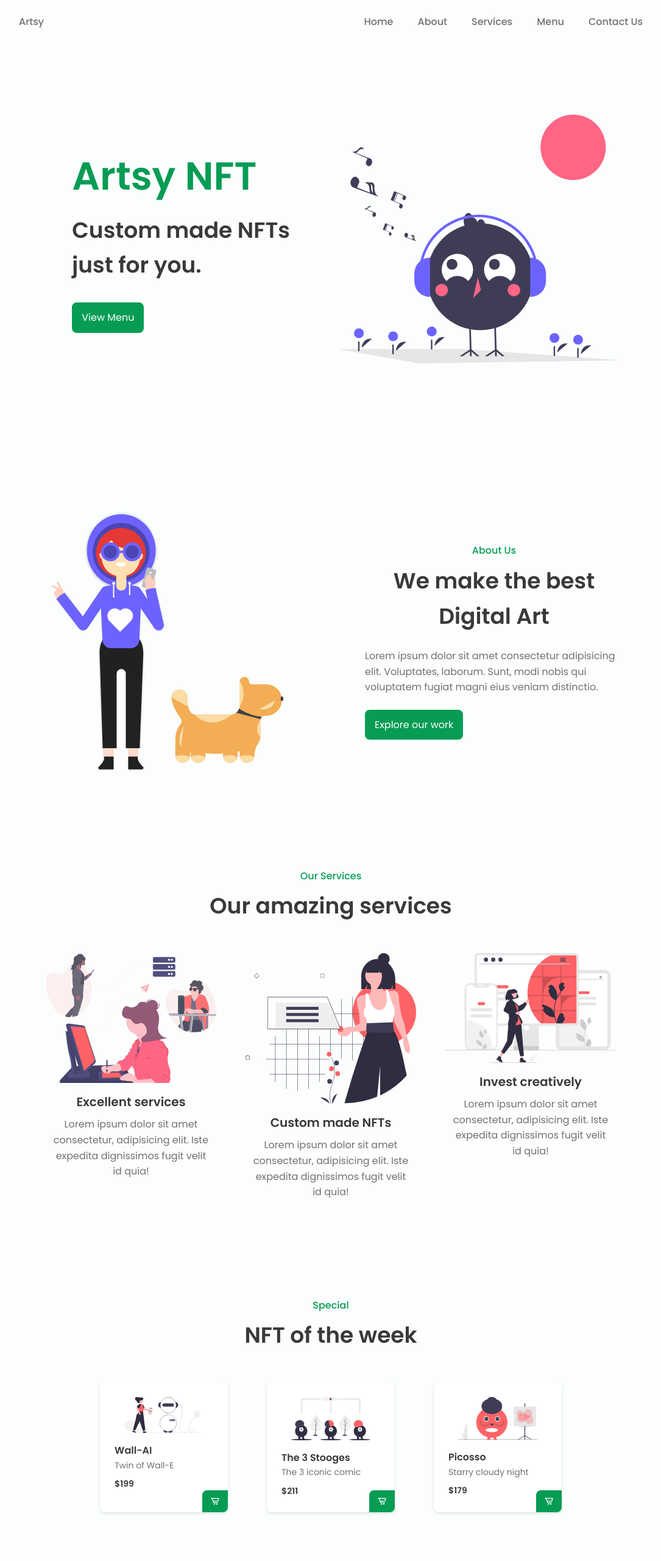
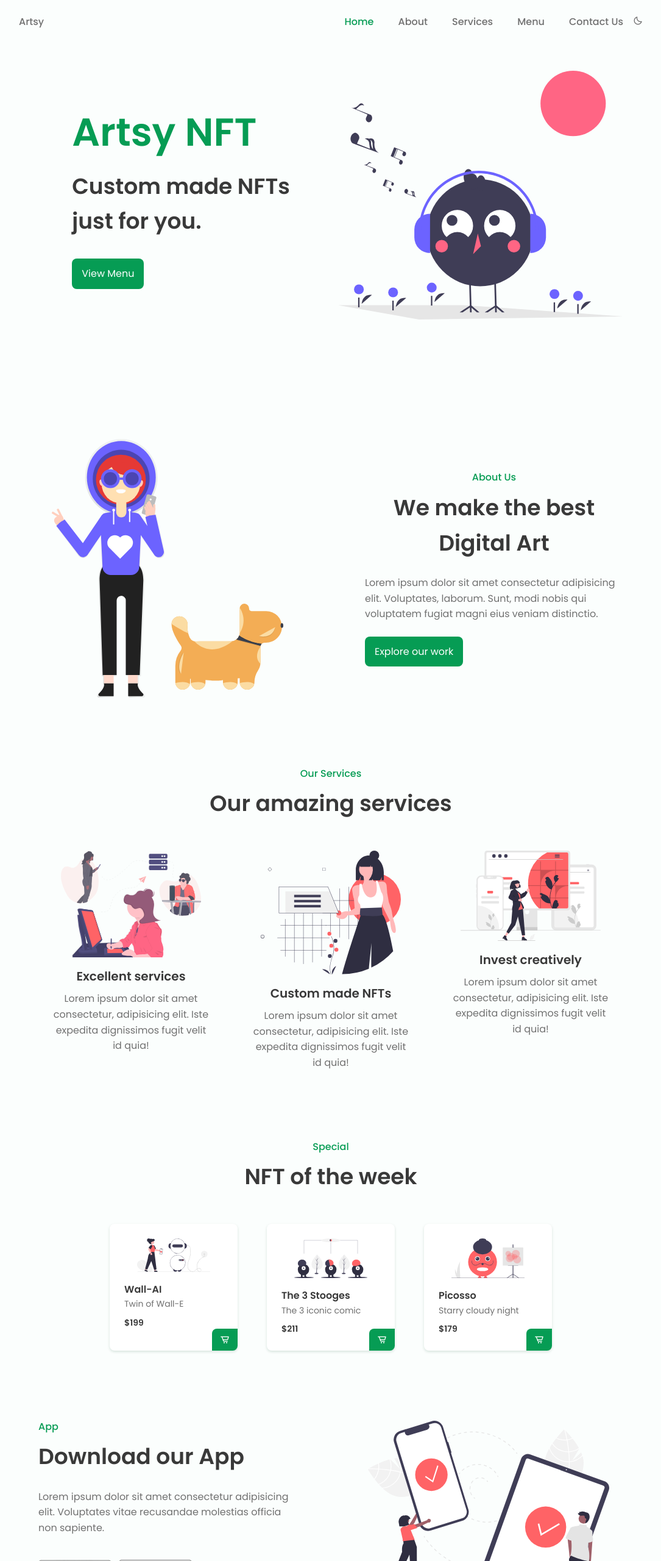
Before and after one commit to marizoo/NFT-business-website, a plain HTML site: page index.html in a window 1280 px wide. Shown: the top 2560 px of the page at 61% size, without its empty margins (97-1182 px from the left). Drawn offline with nearby package versions, Linux system fonts and the light colour scheme.

Commit message:
completed the project

```diff
--- a/index.html
+++ b/index.html
@@ -19,13 +19,13 @@
             <i class="bx bx-chevron-up scrolltop__icon"></i>
         </a>
         <!--========== HEADER ============-->
-        <header class="1-header" id="header">
+        <header class="l-header" id="header">
             <nav class="nav bd-container">
                 <a href="#" class="nav__logo">Artsy</a>
 
                 <div class="nav__menu" id="nav-menu">
                     <ul class="nav__list">
-                        <li class="nav__item">
+                        <li class="nav__item active-link">
                             <a href="#home" class="nav__link">Home</a>
                         </li>
                         <li class="nav__item">
@@ -40,6 +40,13 @@
                         <li class="nav__item">
                             <a href="#contact" class="nav__link">Contact Us</a>
                         </li>
+
+                        <li>
+                            <i
+                                class="bx bx-moon change-theme"
+                                id="theme-button"
+                            ></i>
+                        </li>
                     </ul>
                 </div>
 
@@ -48,9 +55,8 @@
                 </div>
             </nav>
         </header>
-
         <!--========== MAIN =============-->
-        <main class="1-main">
+        <main class="l-main">
             <!--========== HOME =============-->
             <section class="home" id="home">
                 <div class="home__container bd-container bd-grid">
@@ -190,8 +196,8 @@
         <section class="app section bd-container">
             <div class="app__container bd-grid">
                 <div class="app__data">
-                    <span class="section-subtitle">App</span>
-                    <h2 class="section-title">Download our App</h2>
+                    <span class="section-subtitle app__initial">App</span>
+                    <h2 class="section-title app__initial">Download our App</h2>
                     <p class="app__description">
                         Lorem ipsum dolor sit amet consectetur adipisicing elit.
                         Voluptates vitae recusandae molestias officia non
@@ -225,8 +231,12 @@
         <section class="contact section bd-container" id="contact">
             <div class="contact__container bd-grid">
                 <div class="contact__data">
-                    <span class="section-subtitle">Contact Us</span>
-                    <h2 class="section-title">Send us a message</h2>
+                    <span class="section-subtitle contact__initial"
+                        >Contact Us</span
+                    >
+                    <h2 class="section-title contact__initial">
+                        Send us a message
+                    </h2>
                     <p class="contact__description">
                         Lorem ipsum dolor sit, amet consectetur adipisicing
                         elit. Reprehenderit ut laudantium illo minus maxime
@@ -315,5 +325,4 @@
     </body>
 </html>
 
-<!-- min 31:03 MENU -->
-<!-- https://www.youtube.com/watch?v=5RIFrZEjURA -->
+<!-- color rgb(255, 84, 72) -->
--- a/styles.css
+++ b/styles.css
@@ -324,7 +324,7 @@ h1,h2,h3,p,ul{
    */
 
    .services__img{
-    width: 280px;
+    width: 230px;
     border-radius: .5rem;
     justify-self: center;
   }
@@ -502,7 +502,7 @@ h1,h2,h3,p,ul{
     }
 
     .section{
-      padding-top: 8rem;
+      padding-top: 5rem;
     }
 
     .nav{
@@ -536,13 +536,13 @@ h1,h2,h3,p,ul{
 
     .menu__container{
       grid-template-columns: repeat(3, 210px);
-      column-gap: 4rem;
+      column-gap: 3rem;
     }
     .menu__content{
       padding: 1.5rem;
     }
     .menu__img{
-      width: 130px;
+      width: 120px;
     }
 
     .app__store{
```
